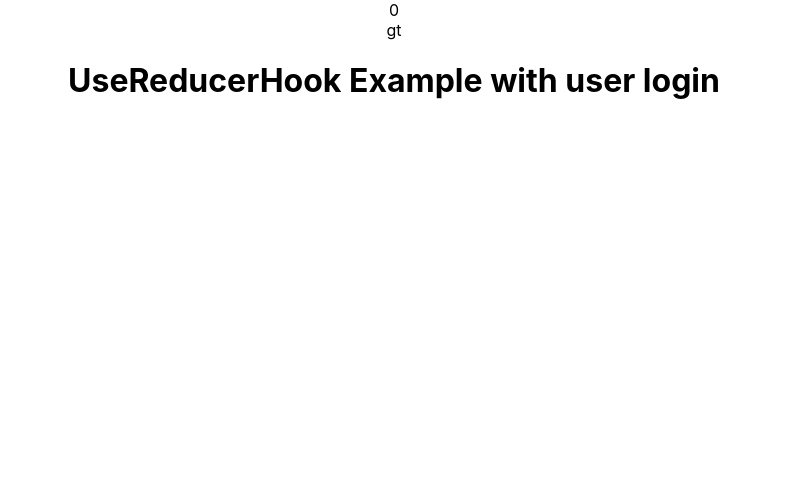
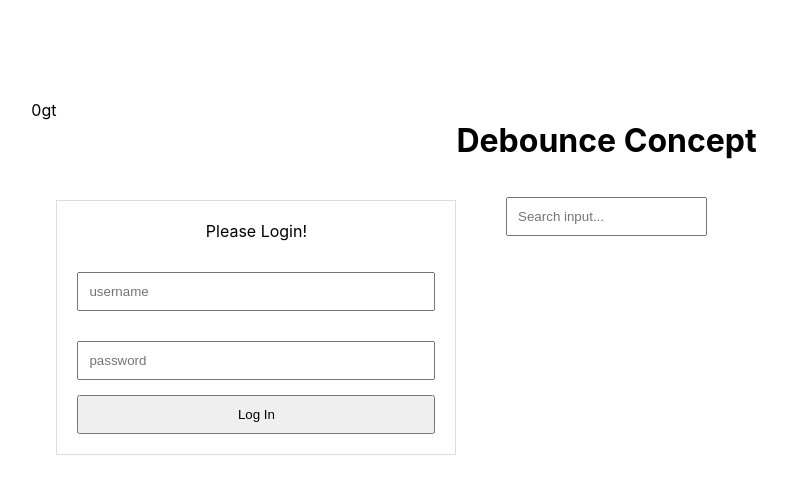
Before and after one commit to Harish-port/ReactJs_Concepts_Interview_Prep, a React (Create React App) app in the folder reactjs-coding-prep/: page / in a window 1280 px wide. Shown: the top 494 px of the page, without its empty margins (246-1033 px from the left). Built offline with nearby package versions, Linux system fonts and the light colour scheme; no server answers.

Commit message:
Debounce concept

```diff
--- a/reactjs-coding-prep/package.json
+++ b/reactjs-coding-prep/package.json
@@ -6,6 +6,7 @@
     "@testing-library/jest-dom": "^5.16.5",
     "@testing-library/react": "^13.4.0",
     "@testing-library/user-event": "^13.5.0",
+    "axios": "^1.6.2",
     "react": "^18.2.0",
     "react-dom": "^18.2.0",
     "react-redux": "^8.1.1",
--- a/reactjs-coding-prep/src/App.js
+++ b/reactjs-coding-prep/src/App.js
@@ -3,6 +3,7 @@ import Child from './Pass_Props_Child_To_Parent/Child';
 import CounterApp from './Redux_Counter_App/CounterApp';
 import Tester from './Testing_Jest_Enzyme/Tester';
 import UseReducerHook from './UseReducer/useReducerHook';
+import Debounce from './Debouce_Concept/Debounce'
 function App() {
   // Creating a function inside parent component
   const pullData = (data) => {
@@ -18,6 +19,8 @@ function App() {
       <UseReducerHook/>
       {/* Redux implementation - a simple counter app */}
       {/* <CounterApp/> */}
+      {/* Debounce concept */}
+      <Debounce/>
     </div>
   );
 }
--- a/reactjs-coding-prep/src/Debouce_Concept/Debounce.jsx
+++ b/reactjs-coding-prep/src/Debouce_Concept/Debounce.jsx
@@ -1,7 +1,38 @@
-import React from 'react'
+import React, { useState, useEffect } from "react";
+import axios from "axios";
 
 export default function Debounce() {
+  const [pinCode, setPinCode] = useState("");
+  const [outputData, setOutputData] = useState();
+
+  useEffect(() => {
+    const getData = setTimeout(() => {
+      setOutputData();
+      axios
+        .get(`https://api.postalpincode.in/pincode/${pinCode}`)
+        .then((response) => {
+          setOutputData(response.data[0]?.PostOffice[0]);
+        })
+        .catch((error) => {
+          console.error(error);
+        });
+    }, 2000);
+    return () => clearInterval(getData);
+  }, [pinCode]);
   return (
-    <div>Debounce</div>
-  )
+    <div>
+      <h1>Debounce Concept</h1>
+      <input
+        placeholder="Search input..."
+        type="number"
+        onChange={(e) => setPinCode(e.target.value)}
+      />
+      <br />
+      {outputData?.Pincode}
+      <br />
+      {outputData?.Name}
+      <br />
+      {outputData?.State}
+    </div>
+  );
 }
--- /dev/null
+++ b/reactjs-coding-prep/src/UseReducer/style.css
@@ -0,0 +1,68 @@
+.App {
+    text-align: center;
+    display: flex;
+    align-content: center;
+    justify-content: center;
+    margin-top: 100px;
+  }
+
+  .App-Column {
+    flex-direction: column;
+  }
+
+  .login-container {
+    width: 400px;
+  }
+
+  .form {
+    display: flex;
+    border: 1px solid #ddd;
+    flex-direction: column;
+    padding: 20px;
+  }
+
+  p {
+    margin-top: 0;
+  }
+
+  input {
+    margin: 15px 0;
+    padding: 10px;
+  }
+
+  .submit {
+    padding: 10px;
+  }
+
+  .error {
+    color: red;
+    font-weight: bold;
+  }
+
+  .useContext {
+    display: flex;
+    flex-direction: column;
+    width: 400px;
+    margin: 20px auto 500px;
+  }
+
+  .todoContainer {
+    display: flex;
+    flex-direction: column;
+    align-content: center;
+    justify-content: center;
+  }
+
+  .todoItem {
+    border: 1px solid #eee;
+    margin: 10px 0;
+    display: flex;
+    flex-direction: row;
+    justify-content: space-between;
+    align-items: center;
+    padding: 10px 20px;
+  }
+
+  .todoItem p {
+    margin: 0;
+  }
--- a/reactjs-coding-prep/src/UseReducer/useReducerHook.js
+++ b/reactjs-coding-prep/src/UseReducer/useReducerHook.js
@@ -1,12 +1,131 @@
-import React from "react";
+import React, { useReducer } from "react";
+import "./style.css";
+function loginReducer(state, action) {
+  switch (action.type) {
+    case "field": {
+      return {
+        ...state,
+        [action.fieldName]: action.payload,
+      };
+    }
+    case "login": {
+      return {
+        ...state,
+        error: "",
+        isLoading: true,
+      };
+    }
+    case "success": {
+      return {
+        ...state,
+        isLoggedIn: true,
+        isLoading: false,
+      };
+    }
+    case "error": {
+      return {
+        ...state,
+        error: "Incorrect username or password!",
+        isLoggedIn: false,
+        isLoading: false,
+        username: "",
+        password: "",
+      };
+    }
+    case "logOut": {
+      return {
+        ...state,
+        isLoggedIn: false,
+        username: "",
+        password: "",
+      };
+    }
+    default:
+      return state;
+  }
+}
 
-function UseReducerHook() {
+const initialState = {
+  username: "",
+  password: "",
+  isLoading: false,
+  error: "",
+  isLoggedIn: false,
+};
+function login({ username, password }) {
+  return new Promise((resolve, reject) => {
+    setTimeout(() => {
+      if (username === "h" && password === "p") {
+        resolve();
+      } else {
+        reject();
+      }
+    }, 1000);
+  });
+}
+export default function LoginUseReducer() {
+  const [state, dispatch] = useReducer(loginReducer, initialState);
+  const { username, password, isLoading, error, isLoggedIn } = state;
+
+  const onSubmit = async (e) => {
+    e.preventDefault();
+
+    dispatch({ type: "login" });
+
+    try {
+      await login({ username, password });
+      dispatch({ type: "success" });
+    } catch (error) {
+      dispatch({ type: "error" });
+    }
+  };
+
+  {/* <h1>User Reducer Hook use case</h1> */}
   return (
-    <div>
-      <h1>UseReducerHook Example with user login</h1>
-
+    <div className="App">
+      <div className="login-container">
+        {isLoggedIn ? (
+          <>
+            <h1>Welcome {username}!</h1>
+            <button onClick={() => dispatch({ type: "logOut" })}>
+              Log Out
+            </button>
+          </>
+        ) : (
+          <form className="form" onSubmit={onSubmit}>
+            {error && <p className="error">{error}</p>}
+            <p>Please Login!</p>
+            <input
+              type="text"
+              placeholder="username"
+              value={username}
+              onChange={(e) =>
+                dispatch({
+                  type: "field",
+                  fieldName: "username",
+                  payload: e.currentTarget.value,
+                })
+              }
+            />
+            <input
+              type="password"
+              placeholder="password"
+              autoComplete="new-password"
+              value={password}
+              onChange={(e) =>
+                dispatch({
+                  type: "field",
+                  fieldName: "password",
+                  payload: e.currentTarget.value,
+                })
+              }
+            />
+            <button className="submit" type="submit" disabled={isLoading}>
+              {isLoading ? "Logging in..." : "Log In"}
+            </button>
+          </form>
+        )}
+      </div>
     </div>
   );
 }
-// https://youtu.be/o-nCM1857AQ
-export default UseReducerHook;
```
Also changed, not shown: reactjs-coding-prep/src/ClassComponents/lifeCycle.js (added, +18 -0 lines), 1 other file (tests, documents, lock files or other folders).
